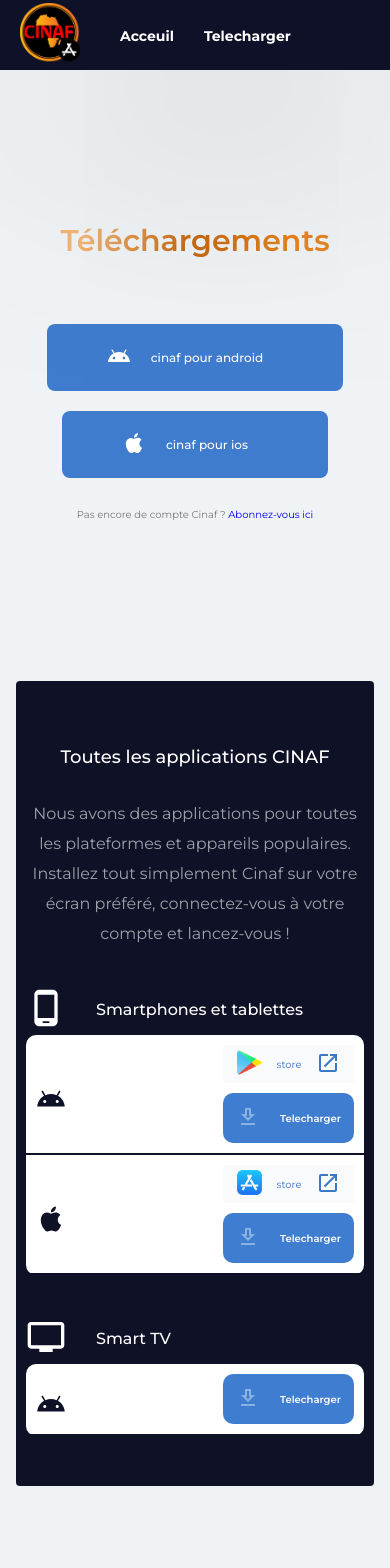
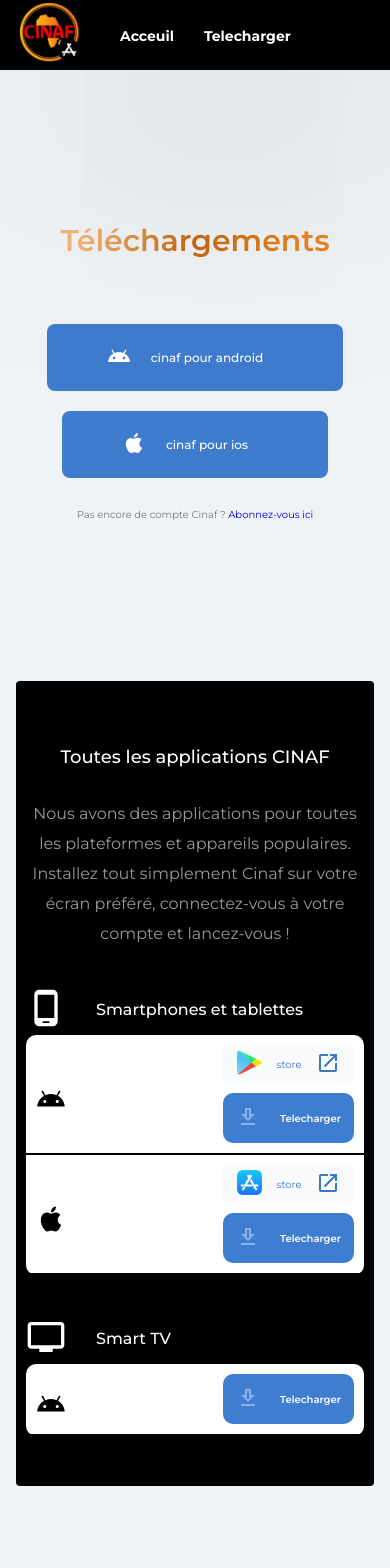
Before and after one commit to IDRISSHACKER/cinaf-app-store, a React (Create React App) app: page /download in a window 390 px wide. Shown: the top 1568 px of the page. Built offline with nearby package versions, Linux system fonts and the light colour scheme; no server answers.

Commit message:
Respect de la charte de couleur

```diff
--- a/src/layouts/Footer/Footer.scss
+++ b/src/layouts/Footer/Footer.scss
@@ -1,5 +1,5 @@
 .footer{
-    background: #0f1127;
+    background: #000000;
     padding: 50px 0px;
     overflow: hidden;
     margin-top: 100px;
--- a/src/layouts/Header/Header.scss
+++ b/src/layouts/Header/Header.scss
@@ -4,7 +4,7 @@
     margin-bottom: 40px;
     position: fixed;
     top: 0;
-    background: #0f1128;
+    background: #000000;
     width: 100%;
     padding: 20px 40px 20px 20px !important;
     color: white !important;
--- a/src/sass/includes/__var.scss
+++ b/src/sass/includes/__var.scss
@@ -1,2 +1,2 @@
-$primary: #0f1128;
+$primary: #000000;
 $padding: 100px;
--- a/src/screens/Download/DownloadBody/DownloadBody.scss
+++ b/src/screens/Download/DownloadBody/DownloadBody.scss
@@ -32,7 +32,7 @@
             }
             *{
                 font-size: 30px !important;
-                color: #0f1127;
+                color: #000000;
             }
         }
 
@@ -60,7 +60,7 @@
     width: 100%;
 
     .downloadBody-content{
-        background: #0f1127;
+        background: #000000;
         padding: 50px 80px;
         border-radius: 10px;
     }
@@ -156,7 +156,7 @@
         }
         *{
             font-size: 60px;
-            color: #0f1127;
+            color: #000000;
         }
     }
 }
@@ -175,7 +175,7 @@
 
         &:nth-child(odd){
             .DDownloadItem{
-                border-bottom: solid 2px #0f1127;
+                border-bottom: solid 2px #000000;
             }
         }
     }
--- a/src/screens/Store/components/DownloadSection/DownloadSection.scss
+++ b/src/screens/Store/components/DownloadSection/DownloadSection.scss
@@ -7,7 +7,7 @@
     margin: auto;
 
     .downloadContent{
-        background: #0f1127;
+        background: #000000;
         padding-top: 40px;
         padding-bottom: 40px;
         border-radius: 20px;
--- a/src/screens/Store/components/WebSection/WebSection.scss
+++ b/src/screens/Store/components/WebSection/WebSection.scss
@@ -16,7 +16,7 @@
 .webSection{
 
     margin-top: 100px;
-    background: #0f1128;
+    background: #000000;
     height: 500px;
     border-radius: 20px;
     position: relative;
```
